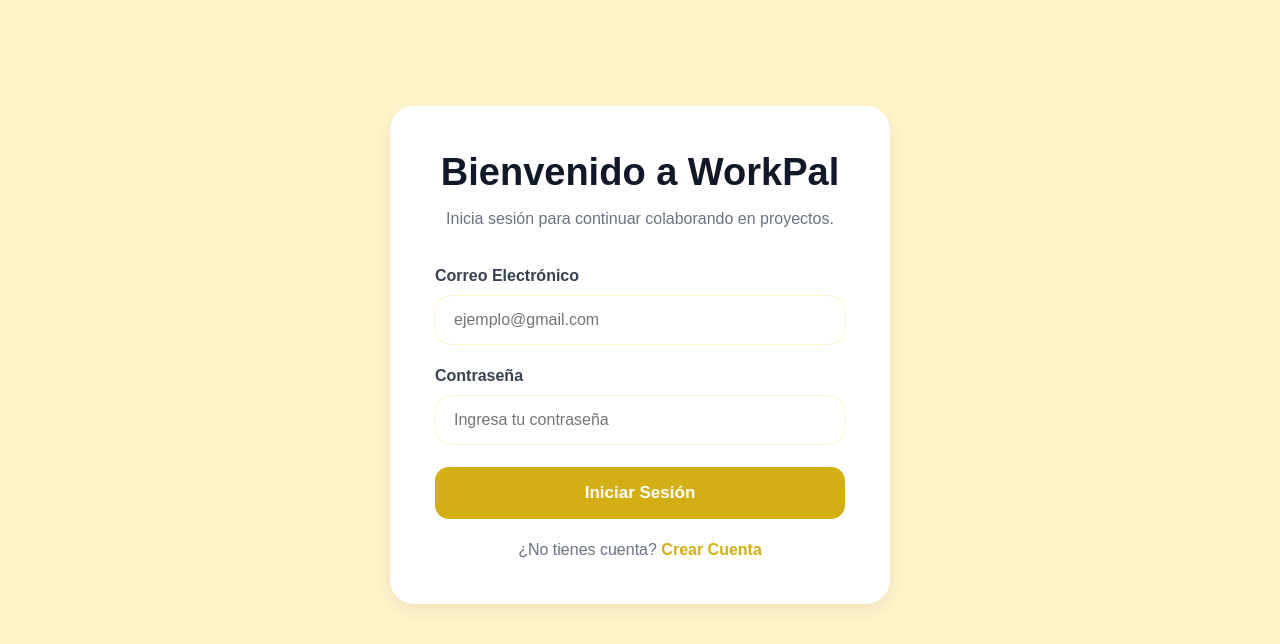
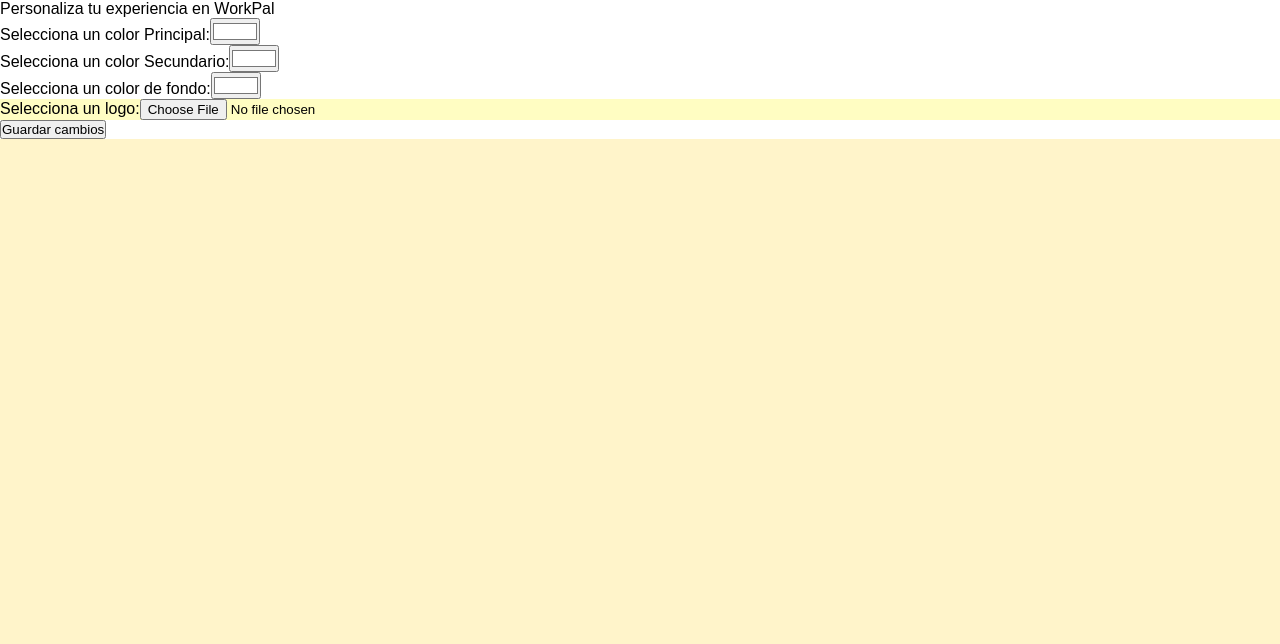
Before and after one commit to vicentt16/WorkPalFrontEnd, a React (Vite) app in the folder WorkPal/: page /personalize in a window 1280 px wide. Before the commit this address led to /. Shown: the top 644 px of the page. Built offline with nearby package versions, Linux system fonts and the light colour scheme.

Commit message:
add primary,secondary,backgound color

```diff
--- a/WorkPal/src/App.jsx
+++ b/WorkPal/src/App.jsx
@@ -1,10 +1,12 @@
 import AppRoutes from "./Routes/AppRoutes";
 import "./App.css";
+
+import PersonalizePage from "./Pages/PersonalizePage/PersonalizePage";
 
 function App() {
   return (
     <div className="app">
-      <AppRoutes />
+      <PersonalizePage />
     </div>
   );
 }
--- a/WorkPal/src/Pages/PersonalizePage/PersonalizePage.css
+++ b/WorkPal/src/Pages/PersonalizePage/PersonalizePage.css
@@ -1,7 +1,9 @@
 :root{
-    --color-dinamico: #ffffff;
+    --color-principal-dinamico: #ffdf29;
+    --color-secundario-dinamicp: #d4ae15;
+    --color-fondo-dinamico: #fffdc2;
 }
 
 .logo-picker{
- background-color: var(--color-dinamico);
+ background-color: var(--color-fondo-dinamico);
 }
--- a/WorkPal/src/Pages/PersonalizePage/PersonalizePage.jsx
+++ b/WorkPal/src/Pages/PersonalizePage/PersonalizePage.jsx
@@ -3,23 +3,43 @@ import "./PersonalizePage.css";
 
 export default function PersonalizePage() {
 
-    const [color, setColor] = useState("#ffffff");
+    const [colorPrincipal, setColorPrincipal] = useState("#ffffff");
+    const [colorSecundario, setColorSecundario] = useState("#ffffff");
+    const [colorFondo, setColorFondo] = useState("#ffffff");
 
     const ColorPrincipalDinamico = {
-        backgroundColor: color,
+        backgroundColor: colorPrincipal,
     };
 
     return(
         <>
         <div style={ColorPrincipalDinamico}>
             <p1>Personaliza tu experiencia en WorkPal</p1>
-            <div className="color-picker">
+            <div className="color-principal-picker">
+                <label htmlFor="color">Selecciona un color Principal:</label>
+                <input
+                    type="color"
+                    id="color"
+                    value={colorPrincipal}
+                    onChange={(e) => setColorPrincipal(e.target.value)}
+                />
+            </div>
+            <div className="color-secundario-picker">
+                <label htmlFor="color">Selecciona un color Secundario:</label>
+                <input
+                    type="color"
+                    id="color"
+                    value={colorSecundario}
+                    onChange={(e) => setColorSecundario(e.target.value)}
+                />
+            </div>
+            <div className="color-fondo-picker">
                 <label htmlFor="color">Selecciona un color de fondo:</label>
                 <input
                     type="color"
                     id="color"
-                    value={color}
-                    onChange={(e) => setColor(e.target.value)}
+                    value={colorFondo}
+                    onChange={(e) => setColorFondo(e.target.value)}
                 />
             </div>
             <div className="logo-picker">
@@ -32,7 +52,9 @@ export default function PersonalizePage() {
             </div>
             <button className="save-button"
             onClick={() => {
-                document.documentElement.style.setProperty('--color-dinamico', color);
+                document.documentElement.style.setProperty('--color-principal-dinamico', colorPrincipal);
+                document.documentElement.style.setProperty('--color-secundario-dinamico', colorSecundario);
+                document.documentElement.style.setProperty('--color-fondo-dinamico', colorFondo);
             }}
             >Guardar cambios</button>
         </div>
```
Also changed, not shown: 1 other file (tests, documents, lock files or other folders).
